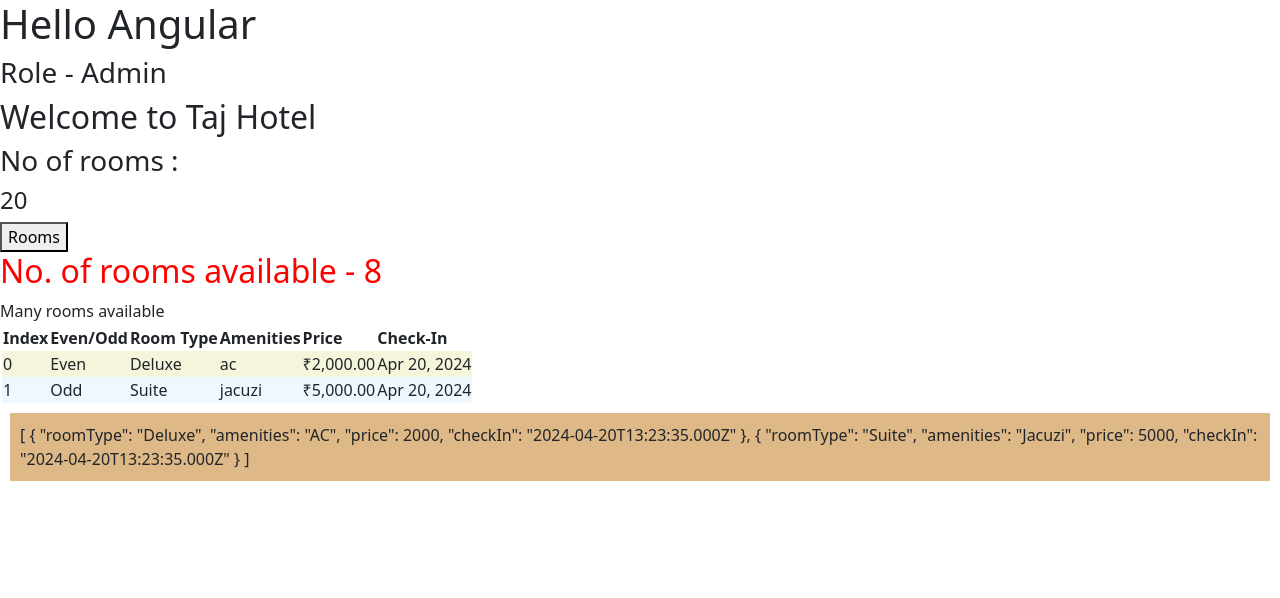
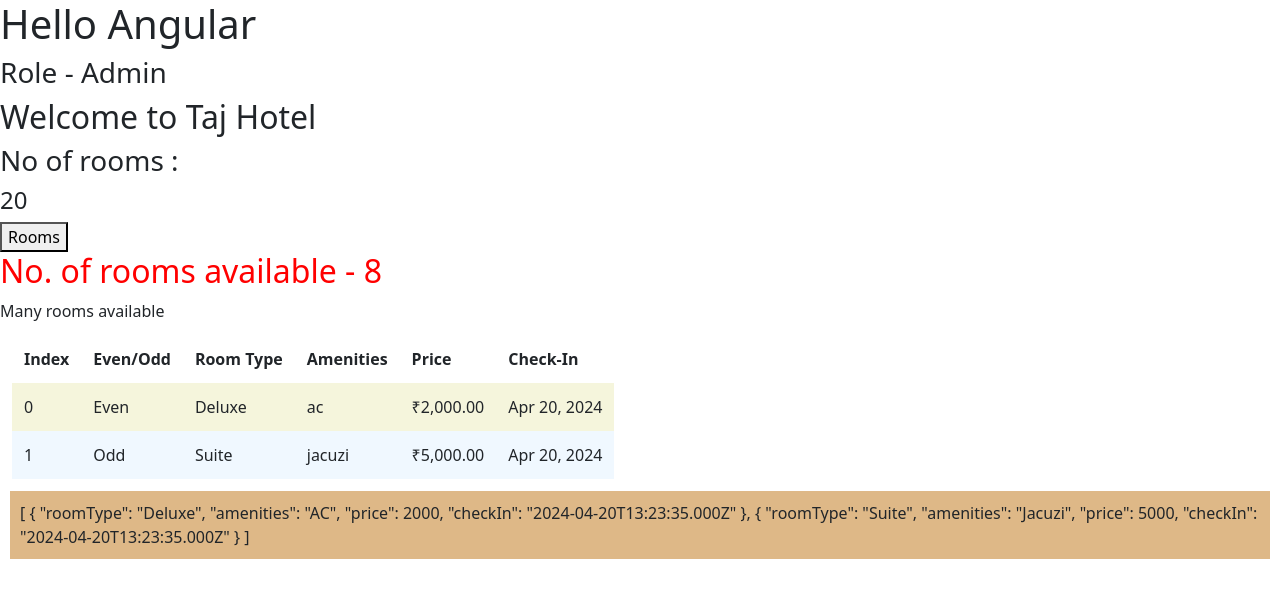
Before and after one commit to apoorva-kashyap-1999/LearningAngular, an Angular app: page / in a window 1280 px wide. Shown: the top 598 px of the page. Built offline with nearby package versions, Linux system fonts and the light colour scheme.

Commit message:
ngOnInit

```diff
--- a/src/app/rooms/rooms.component.html
+++ b/src/app/rooms/rooms.component.html
@@ -25,27 +25,27 @@
 
 <!-- ngFor -->
 <div>
-  <table style="padding: 2px; margin: 2px">
+  <table style="padding: 17px; margin: 12px">
     <thead>
-      <tr style="padding: 2px; margin: 5px">
-         <th>Index</th>
-         <th>Even/Odd</th>
-        <th>Room Type</th>
-        <th>Amenities</th>
-        <th>Price</th>
-        <th>Check-In</th>
+      <tr style="padding: 12px; margin: 15px">
+        <th style="padding: 12px; margin: 15px">Index</th>
+        <th style="padding: 12px; margin: 15px">Even/Odd</th>
+        <th style="padding: 12px; margin: 15px">Room Type</th>
+        <th style="padding: 12px; margin: 15px">Amenities</th>
+        <th style="padding: 12px; margin: 15px">Price</th>
+        <th style="padding: 12px; margin: 15px">Check-In</th>
       </tr>
     </thead>
     <tbody>
       <tr
       [ngClass]="e ?'even' :'odd' "
        *ngFor="let room of roomsList; let e=even; let o=odd; let i=index">
-       <td>{{i}}</td>
-       <td>{{e ? "Even":"Odd"}}</td>
-        <td>{{ room.roomType | titlecase }}</td>
-        <td>{{ room.amenities | lowercase}}</td>
-        <td>{{ room.price | currency:'INR'}}</td>
-        <td>{{ room.checkIn | date }}</td>
+       <td style="padding: 12px; margin: 15px">{{i}}</td>
+       <td style="padding: 12px; margin: 15px">{{e ? "Even":"Odd"}}</td>
+        <td style="padding: 12px; margin: 15px">{{ room.roomType | titlecase }}</td>
+        <td style="padding: 12px; margin: 15px">{{ room.amenities | lowercase}}</td>
+        <td style="padding: 12px; margin: 15px">{{ room.price | currency:'INR'}}</td>
+        <td style="padding: 12px; margin: 15px">{{ room.checkIn | date }}</td>
       </tr>
     </tbody>
   </table>
--- a/src/app/rooms/rooms.component.ts
+++ b/src/app/rooms/rooms.component.ts
@@ -1,4 +1,4 @@
-import { Component } from '@angular/core';
+import { Component, OnInit } from '@angular/core';
 import { Room , RoomData } from './rooms';
 
 @Component({
@@ -6,7 +6,7 @@ import { Room , RoomData } from './rooms';
   templateUrl: './rooms.component.html',
   styleUrl: './rooms.component.css'
 })
-export class RoomsComponent {
+export class RoomsComponent implements OnInit {
 
   hotelName='Taj Hotel'
   noOfRooms=20
@@ -22,8 +22,11 @@ e: any;
      availableRooms : 8,
      bookedRooms : 12
   }
+  roomsList : RoomData[]=[];
+  constructor(){ }
 
-  roomsList : RoomData[] = [{
+  ngOnInit(): void {
+    this.roomsList = [{
       roomType:"Deluxe",
       amenities:"AC",
       price:2000,
@@ -34,5 +37,5 @@ e: any;
        price:5000,
        checkIn:new Date()
      }]
-
    }
+}
```
Lines whose indentation alone changed are shown as unchanged.
